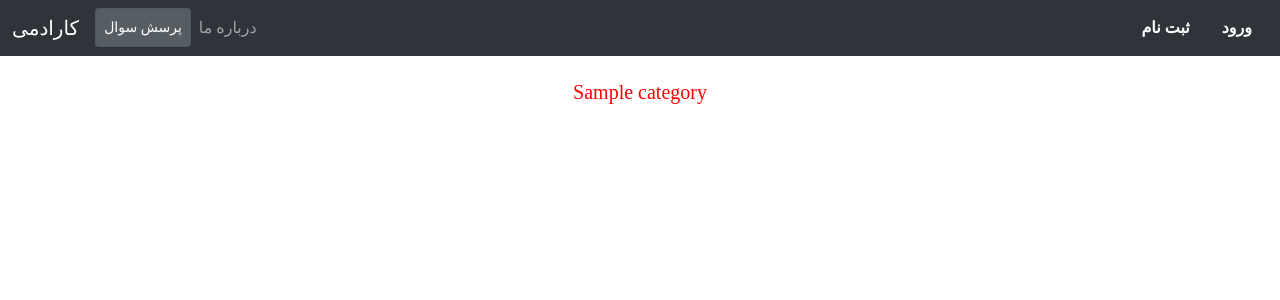
After one commit to amir-mhd/karademy_question_answer, a Django app: page /category_list in a window 1280 px wide. The commit adds this page. Shown: the top 300 px of the page. Run offline with Django 3.2, Linux system fonts and the light colour scheme; tables that the repository leaves empty hold one stand-in row (values such as "Sample post"); some libraries are stand-ins or nearby versions; some web fonts are replaced.

Commit message:
adding category list page

```diff
--- a/question/urls.py
+++ b/question/urls.py
@@ -1,5 +1,11 @@
 from django.urls import path
-from .views import HomeListView, QuestionCreateView, QuestionDetailView, QuestionUpdateView, QuestionDeletView, LikeView
+from .views import ( HomeListView,
+    QuestionCreateView,
+    QuestionDetailView,
+    QuestionUpdateView,
+    QuestionDeletView,
+    LikeView,
+    CategoryListView)
 
 
 urlpatterns = [
@@ -9,4 +15,5 @@ urlpatterns = [
     path("question_detail/<int:pk>/update", QuestionUpdateView.as_view(), name="update_question"),
     path("question_detail/<int:pk>/delete", QuestionDeletView.as_view(), name="delete_question"),
     path("question_detail/<int:pk>/like", LikeView, name="question_like"),
+    path("category_list", CategoryListView.as_view(), name="category_list"),
 ]
--- a/question/views.py
+++ b/question/views.py
@@ -86,3 +86,9 @@ class QuestionDeletView(LoginRequiredMixin, UserPassesTestMixin, SuccessMessageM
         if self.request.user == question.author:
             return True
         return False
+
+
+class CategoryListView(ListView):
+    model = Category
+    template_name = "question/category_list.html"
+    context_object_name = "categories"
--- /dev/null
+++ b/templates/question/category_list.html
@@ -0,0 +1,35 @@
+{% extends "base.html" %}
+{% block title %}
+    دسته بندی ها
+{% endblock title %}
+
+
+{% block content %}
+
+    <style>
+
+        .category {
+            margin: auto;
+            /* background-color: yellow; */
+            width: fit-content;
+        }
+
+
+        h5 {
+            margin: auto;
+        }
+
+        a {
+            text-decoration: none;
+            color: red;
+        }
+
+    </style>
+
+    <br>
+    <div class="category">
+        {% for category in categories %}
+            <h5><a href="#" class="link">{{ category.name }}</a></h5>
+        {% endfor %}
+    </div>
+{% endblock content %}
--- a/templates/question/question_detail.html
+++ b/templates/question/question_detail.html
@@ -1,4 +1,4 @@
-{% extends "base.html"%}
+{% extends "base.html" %}
 {% load hitcount_tags %}
 {% block title %}
     {{ question.title }}
```
